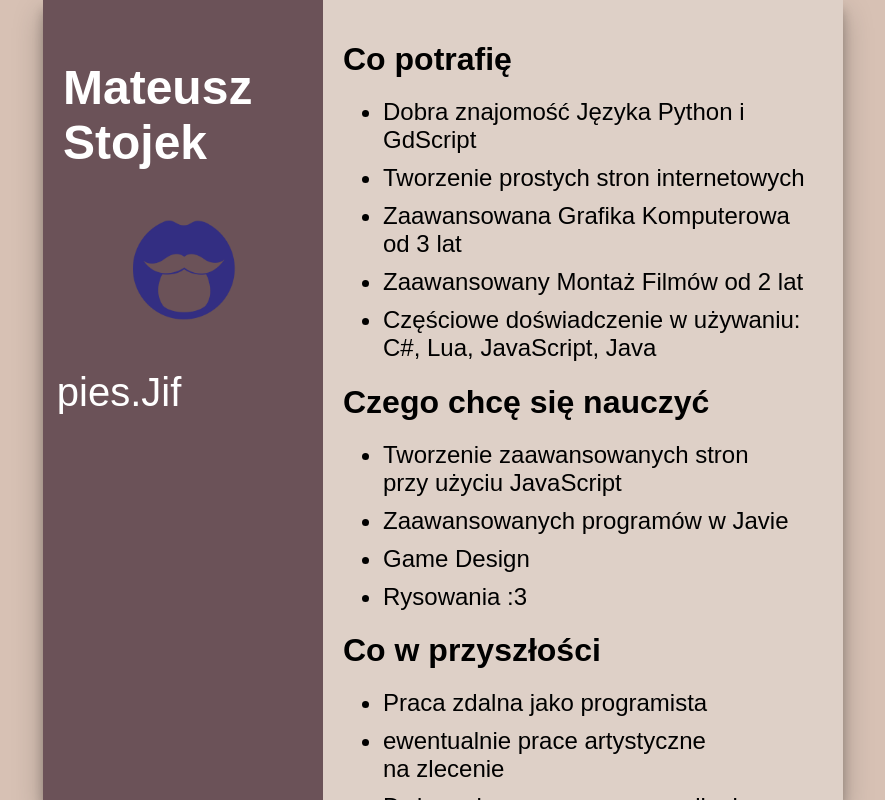
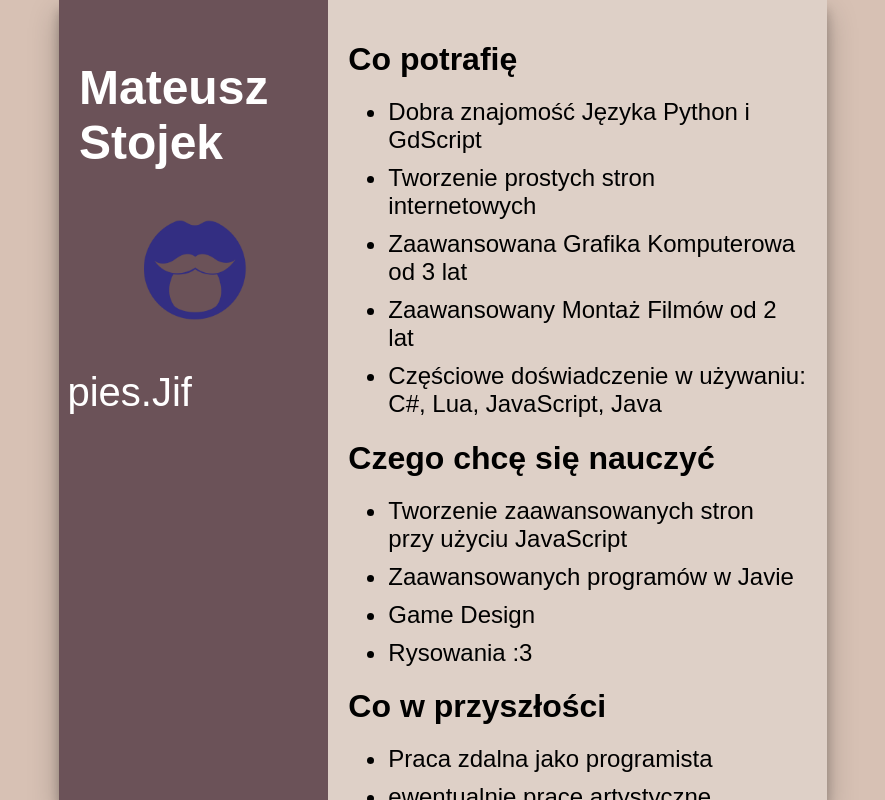
Before and after one commit to PigeonMatt/PigeonMatt.github.io, a plain HTML site: page index.html in a window 1280 px wide. Shown: the whole page, without its empty margins (197-1082 px from the left). Drawn offline with Linux system fonts and the light colour scheme.

Commit message:
Update style.css

```diff
--- a/style.css
+++ b/style.css
@@ -19,7 +19,7 @@ body {
     height: 100vh; /* Full viewport height */
     min-height: 100vh; /* Ensure minimum height covers the viewport */
     min-height: 400px; /* Minimum height to ensure it doesn’t get too small */
-    min-width: 800px; /* Minimum width to ensure it doesn’t get too narrow */
+    /* min-width: 800px; /* Minimum width to ensure it doesn’t get too narrow */
     overflow: hidden; /* Prevent scrollbars */
     box-sizing: border-box; /* Include padding and borders in the width and height */
 }
```
